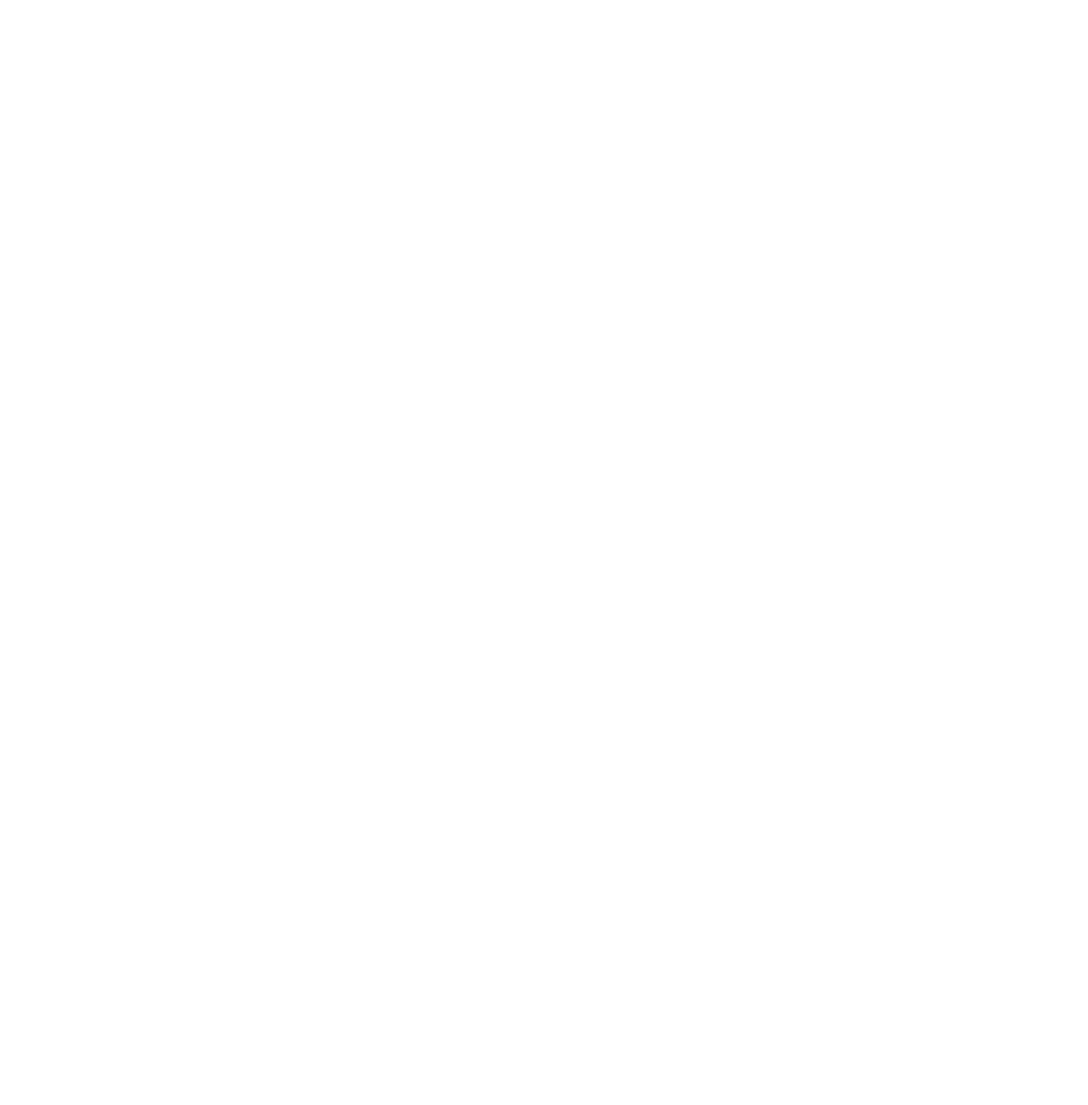
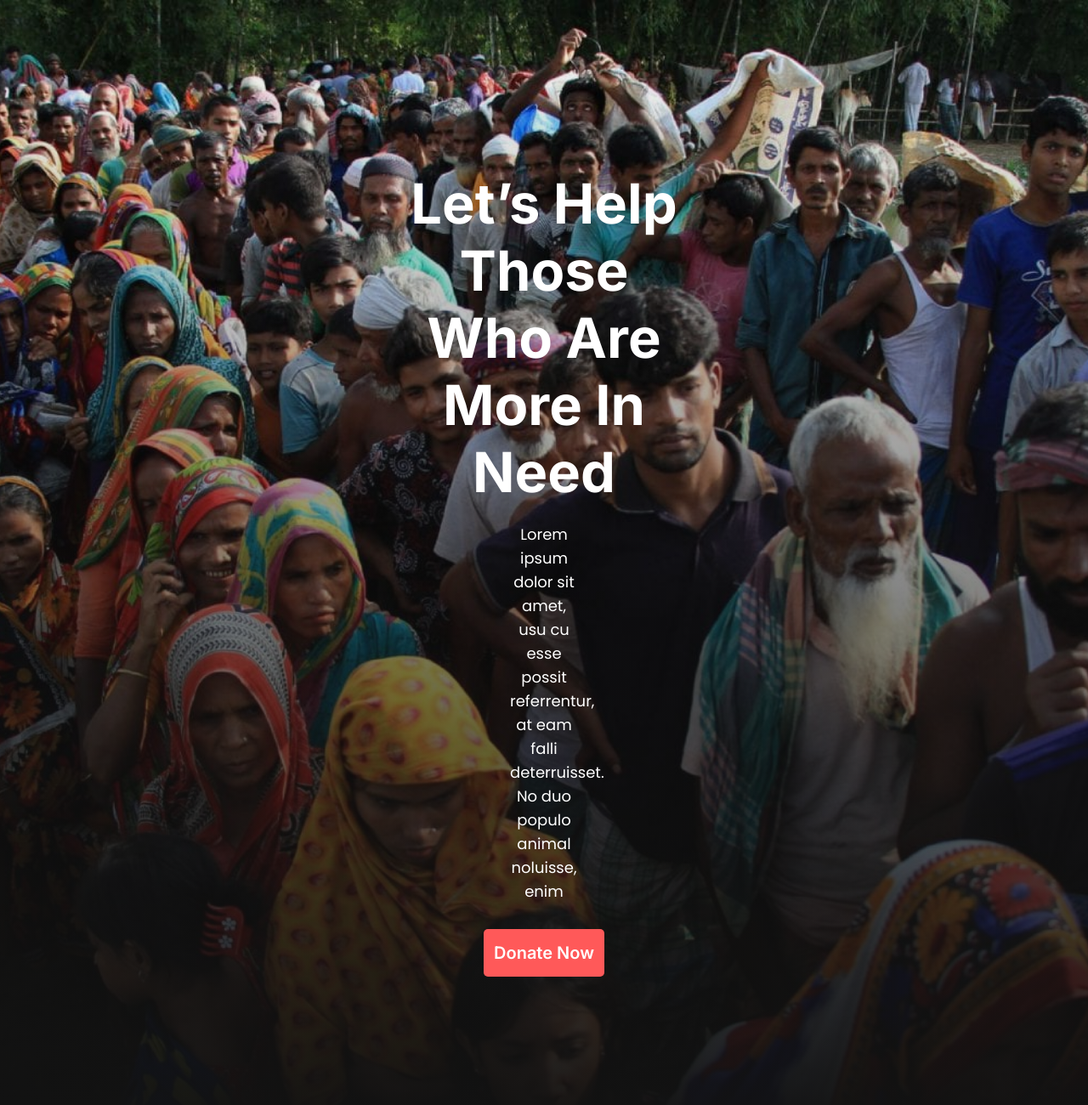
Before and after one commit to MahidulHasansh/Donation-Campaing, a plain HTML site: page index.html in a window 1280 px wide. Shown: the whole page at 85% size. Before the commit the page ends 800 px from the top, so only its background shows below. Drawn offline with Linux system fonts and the light colour scheme.

Commit message:
done Header Part

```diff
--- a/css/style.css
+++ b/css/style.css
@@ -16,3 +16,50 @@ font-family: 'Roboto', sans-serif; */
     list-style-type: none;
     box-sizing: border-box;
 }
+
+/* typhography */
+.universal-btn {
+    cursor: pointer;
+    border: none;
+    font-family: 'Inter', sans-serif;
+    font-weight: 600;
+    font-size: 20px;
+    color: #FFFFFF;
+    padding: 16px 12px;
+    background: #FF5959;
+    border-radius: 5px;
+}
+
+
+/* header */
+
+.banner {
+    background: linear-gradient(360deg, #121212 0%, rgba(18, 18, 18, 0) 100%), url('../images/donation7.jpg') ;
+    background-repeat: no-repeat;
+    background-position: center center ,center center;
+    background-size: cover;
+    padding: 200px 0px;
+
+}
+
+.banner-text {
+    color: white;
+   text-align: center;
+}
+
+.banner-text h2 {
+    font-family: 'Inter', sans-serif;
+    font-size: 65px;
+    font-weight: 700;
+    margin-bottom: 20px;
+    padding: 0px 475px;
+}
+
+.banner-text p {
+    font-family: 'Poppins', sans-serif;
+    font-size: 18px;
+    font-weight: normal;
+    line-height: 28px;
+    margin-bottom: 30px;
+    padding: 0px 600px;
+}
--- a/index.html
+++ b/index.html
@@ -12,6 +12,15 @@
 
 <body>
 
+    <!-- header -->
+    <header class="banner">
+        <div class="banner-text">
+            <h2>Let’s Help Those Who Are More In Need</h2>
+            <p>Lorem ipsum dolor sit amet, usu cu esse possit referrentur, at eam falli deterruisset. No duo populo animal noluisse, enim</p>
+            <button class="universal-btn">Donate Now</button>
+        </div>
+    </header>
+
 </body>
 
 </html>
```
